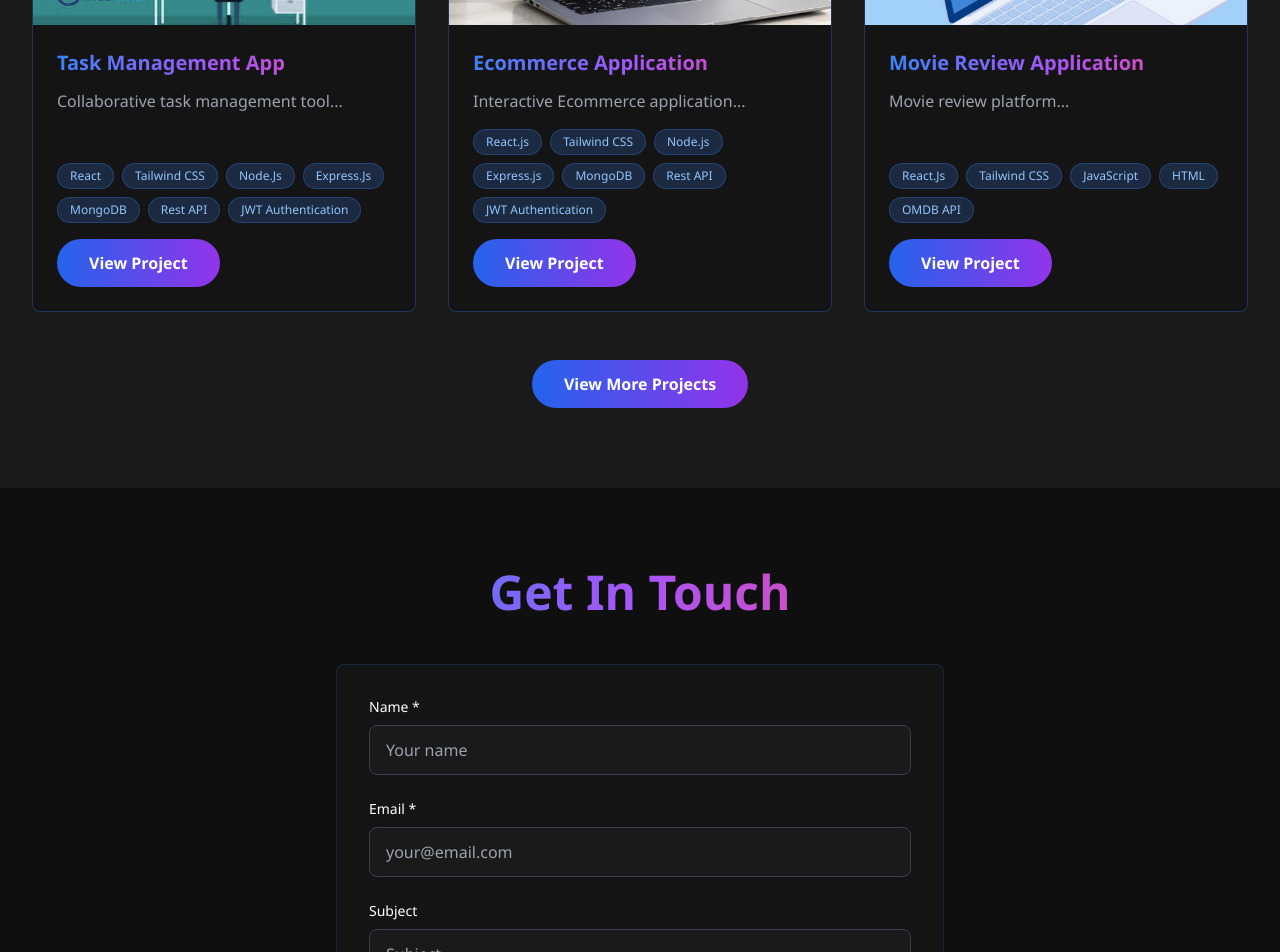
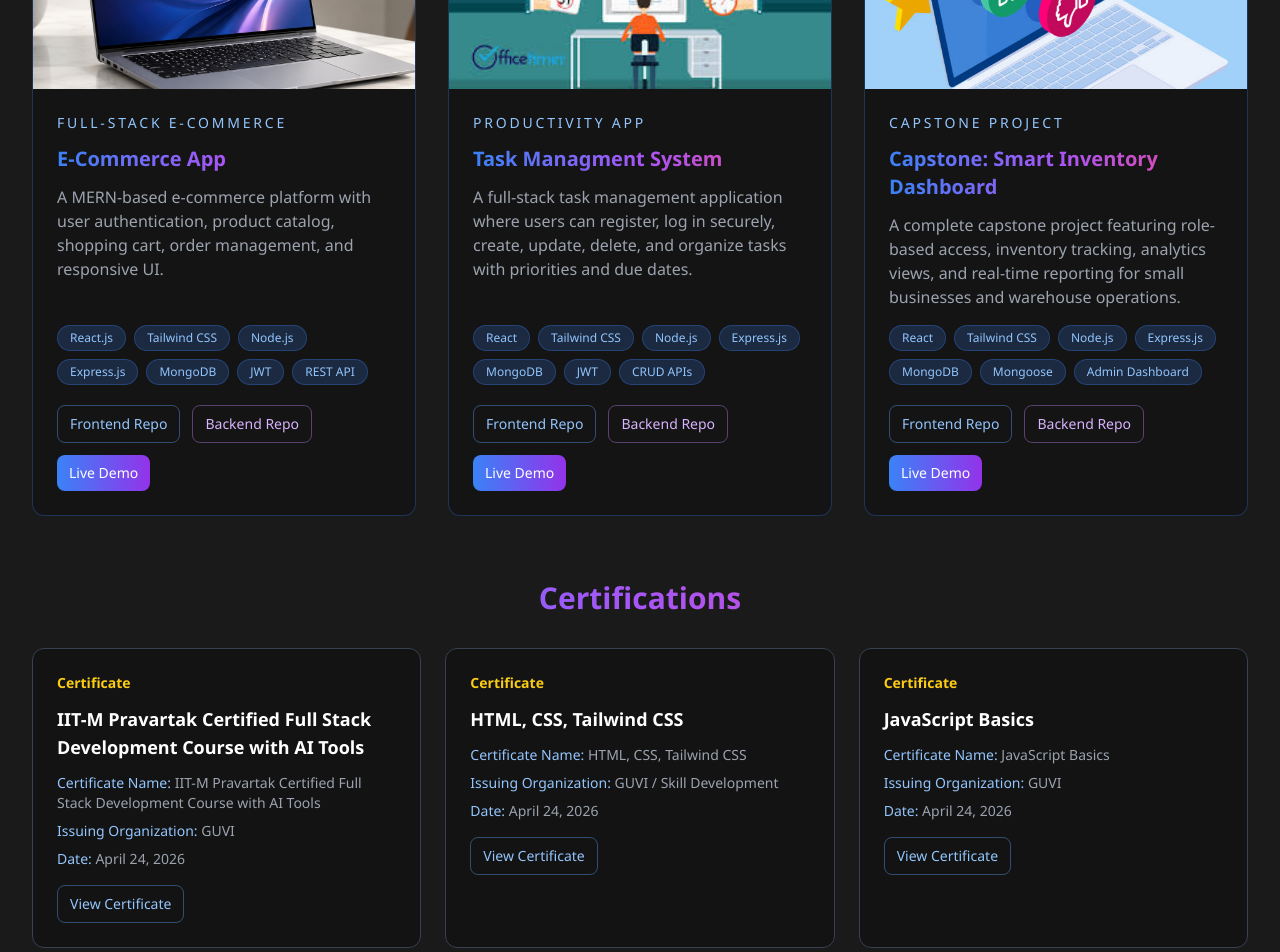
Before and after one commit to Mani-543/PortfolioFrontend, a React (Vite) app: page / in a window 1280 px wide. Shown: the part 3560-4512 px from the top of the page. Built offline with nearby package versions, Linux system fonts and the light colour scheme; no server answers.

Commit message:
Added the changes

```diff
--- a/src/components/ProjectsSection.jsx
+++ b/src/components/ProjectsSection.jsx
@@ -1,37 +1,89 @@
 import { motion } from 'framer-motion'
-import taskImg from "../assets/task.png";
-import ElectroImg from "../assets/Electro.png";
-import movieImg from "../assets/movie.png";
+import taskImg from '../assets/task.png'
+import ElectroImg from '../assets/Electro.png'
+import movieImg from '../assets/movie.png'
 
 export default function ProjectsSection() {
     const projects = [
         {
             id: 1,
-            title: 'Task Management App',
-            description: 'Collaborative task management tool...',
-            technologies: ['React', 'Tailwind CSS', 'Node.Js','Express.Js', 'MongoDB', 'Rest API','JWT Authentication'],
-            image: taskImg,
-            link: 'https://taskmanagementprojectt.netlify.app/'
+            title: 'E-Commerce App',
+            category: 'Full-Stack E-Commerce',
+            description: ' A MERN-based e-commerce platform with user authentication, product catalog, shopping cart, order management, and responsive UI.',
+            technologies: ['React.js', 'Tailwind CSS', 'Node.js', 'Express.js', 'MongoDB', 'JWT', 'REST API'],
+            image: ElectroImg,
+            frontendRepo: 'https://github.com/Mani-543/EcommerceFE',
+            backendRepo: 'https://github.com/Mani-543/EcommerceBE',
+            liveUrl: 'https://ecommerceapo.netlify.app/'
         },
         {
             id: 2,
-            title: 'Ecommerce Application',
-            description: 'Interactive Ecommerce application...',
-            technologies: ['React.js', 'Tailwind CSS', 'Node.js','Express.js', 'MongoDB', 'Rest API', 'JWT Authentication'],
-            image: ElectroImg,
-            link: 'https://ecommerceapo.netlify.app'
+            title: 'Task Managment System',
+            category: 'Productivity App',
+            description: 'A full-stack task management application where users can register, log in securely, create, update, delete, and organize tasks with priorities and due dates.',
+            technologies: ['React', 'Tailwind CSS', 'Node.js', 'Express.js', 'MongoDB', 'JWT', 'CRUD APIs'],
+            image: taskImg,
+            frontendRepo: 'https://github.com/Mani-543/TaskManagerFE',
+            backendRepo: 'https://github.com/Mani-543/TaskManagerBE',
+            liveUrl: 'http://taskmanagementprojectt.netlify.app/',
         },
         {
             id: 3,
-            title: 'Movie Review Application',
-            description: 'Movie review platform...',
-            technologies: ['React.Js', 'Tailwind CSS', 'JavaScript', 'HTML', 'OMDB API'],
+            title: 'Capstone: Smart Inventory Dashboard',
+            category: 'Capstone Project',
+            description: 'A complete capstone project featuring role-based access, inventory tracking, analytics views, and real-time reporting for small businesses and warehouse operations.',
+            technologies: ['React', 'Tailwind CSS', 'Node.js', 'Express.js', 'MongoDB', 'Mongoose', 'Admin Dashboard'],
             image: movieImg,
-            link: 'https://moviereviewappp.netlify.app/'
+            frontendRepo: 'https://github.com/yourusername/inventory-dashboard-frontend',
+            backendRepo: 'https://github.com/yourusername/inventory-dashboard-backend',
+            liveUrl: 'https://inventory-dashboard-demo.netlify.app'
         }
     ]
 
-
+    const certifications = [
+        {
+            name: 'IIT-M Pravartak Certified Full Stack Development Course with AI Tools',
+            organization: 'GUVI',
+            date: 'April 24, 2026',
+            link: 'https://www.zenclass.in/certificateDownload/aEvUhTB4ekSiKMth?download=true'
+        },
+        {
+            name: 'HTML, CSS, Tailwind CSS',
+            organization: 'GUVI / Skill Development',
+            date: 'April 24, 2026',
+            link: 'https://www.zenclass.in/certificateDownload/lPZT5lHiqprodydU?download=true'
+        },
+        {
+            name: 'JavaScript Basics',
+            organization: 'GUVI',
+            date: 'April 24, 2026',
+            link: 'https://www.zenclass.in/certificateDownload/m4CDUKjTImePv5n1?download=true'
+        },
+        {
+            name: 'Advanced JavaScript',
+            organization: 'GUVI',
+            date: 'April 24, 2026',
+            link: 'https://www.zenclass.in/certificateDownload/wJmzKWB18kTFhqw0?download=true'
+        },
+        {
+            name: 'ReactJS',
+            organization: 'GUVI',
+            date: 'April 24, 2026',
+            link: 'https://www.zenclass.in/certificateDownload/exIJ7Lyi0zTj4Q6Y?download=true'
+        },
+        {
+            name: 'Node.js',
+            organization: 'GUVI',
+            date: 'April 24, 2026',
+            link: 'https://www.zenclass.in/certificateDownload/4U1GavUo2fIo1oJJ?download=true'
+        },
+        {
+            name: 'Database',
+            organization: 'GUVI',
+            date: 'April 24, 2026',
+            link: 'https://www.zenclass.in/certificateDownload/UeuOMUsf4jmZkTPm?download=true'
+        }
+    ]
 
     return (
         <section id="projects" className="py-20 bg-dark-800">
@@ -42,9 +94,12 @@ export default function ProjectsSection() {
                 viewport={{ once: true }}
                 className="container-custom"
             >
-                <h2 className="text-4xl md:text-5xl font-bold mb-12 gradient-text text-center">Recent Projects</h2>
+                <h2 className="text-4xl md:text-5xl font-bold mb-4 gradient-text text-center">Featured MERN Projects</h2>
+                <p className="text-gray-400 text-center max-w-3xl mx-auto mb-12">
+                    These projects highlight end-to-end development skills across frontend, backend, database design, authentication, and deployment.
+                </p>
 
-                <div className="grid md:grid-cols-3 gap-8">
+                <div className="grid lg:grid-cols-3 gap-8">
                     {projects.map((project, index) => (
                         <motion.div
                             key={project.id}
@@ -53,7 +108,7 @@ export default function ProjectsSection() {
                             transition={{ duration: 0.6, delay: index * 0.1 }}
                             viewport={{ once: true }}
                             whileHover={{ y: -10 }}
-                            className="bg-dark-900/50 rounded-lg overflow-hidden border border-blue-500/30 hover:border-purple-500/60 transition h-full flex flex-col"
+                            className="bg-dark-900/50 rounded-xl overflow-hidden border border-blue-500/30 hover:border-purple-500/60 transition h-full flex flex-col"
                         >
                             <div className="h-48 overflow-hidden">
                                 <img
@@ -64,10 +119,11 @@ export default function ProjectsSection() {
                             </div>
 
                             <div className="p-6 flex flex-col flex-grow">
+                                <div className="mb-3 text-sm uppercase tracking-[0.2em] text-blue-300">{project.category}</div>
                                 <h3 className="text-xl font-bold mb-3 gradient-text">{project.title}</h3>
                                 <p className="text-gray-400 mb-4 flex-grow">{project.description}</p>
 
-                                <div className="flex flex-wrap gap-2 mb-4">
+                                <div className="flex flex-wrap gap-2 mb-5">
                                     {project.technologies.map((tech, idx) => (
                                         <span
                                             key={idx}
@@ -78,18 +134,74 @@ export default function ProjectsSection() {
                                     ))}
                                 </div>
 
-                                <a
-                                    href={project.link}
-                                    target="_blank"
-                                    rel="noopener noreferrer"
-                                    className="btn-primary text-white hover:shadow-lg hover:shadow-blue-600/50 cursor-pointer w-fit"
-                                >
-                                    View Project
-                                </a>
+                                <div className="flex flex-wrap gap-3">
+                                    <a
+                                        href={project.frontendRepo}
+                                        target="_blank"
+                                        rel="noopener noreferrer"
+                                        className="text-sm px-3 py-2 rounded-lg border border-blue-400/40 text-blue-300 hover:bg-blue-500/20 transition"
+                                    >
+                                        Frontend Repo
+                                    </a>
+                                    <a
+                                        href={project.backendRepo}
+                                        target="_blank"
+                                        rel="noopener noreferrer"
+                                        className="text-sm px-3 py-2 rounded-lg border border-purple-400/40 text-purple-300 hover:bg-purple-500/20 transition"
+                                    >
+                                        Backend Repo
+                                    </a>
+                                    <a
+                                        href={project.liveUrl}
+                                        target="_blank"
+                                        rel="noopener noreferrer"
+                                        className="text-sm px-3 py-2 rounded-lg bg-gradient-to-r from-blue-500 to-purple-600 text-white hover:shadow-lg hover:shadow-blue-500/30 transition"
+                                    >
+                                        Live Demo
+                                    </a>
+                                </div>
                             </div>
                         </motion.div>
                     ))}
                 </div>
+
+                <motion.div
+                    initial={{ opacity: 0 }}
+                    whileInView={{ opacity: 1 }}
+                    transition={{ duration: 0.8, delay: 0.3 }}
+                    viewport={{ once: true }}
+                    className="mt-16"
+                >
+                    <h3 className="text-3xl font-bold mb-8 gradient-text text-center">Certifications</h3>
+                    <div className="grid md:grid-cols-3 gap-6">
+                        {certifications.map((cert, index) => (
+                            <motion.div
+                                key={cert.name}
+                                initial={{ opacity: 0, y: 15 }}
+                                whileInView={{ opacity: 1, y: 0 }}
+                                transition={{ duration: 0.5, delay: index * 0.1 }}
+                                viewport={{ once: true }}
+                                className="bg-dark-900/60 border border-gray-700 rounded-xl p-6"
+                            >
+                                <div className="text-sm font-semibold text-yellow-400 mb-3">Certificate</div>
+                                <h4 className="text-lg font-semibold text-white mb-3">{cert.name}</h4>
+                                <div className="space-y-2 text-sm text-gray-400">
+                                    <p><span className="text-blue-300">Certificate Name:</span> {cert.name}</p>
+                                    <p><span className="text-blue-300">Issuing Organization:</span> {cert.organization}</p>
+                                    <p><span className="text-blue-300">Date:</span> {cert.date}</p>
+                                </div>
+                                <a
+                                    href={cert.link}
+                                    target="_blank"
+                                    rel="noopener noreferrer"
+                                    className="inline-flex mt-4 text-sm px-3 py-2 rounded-lg border border-blue-400/40 text-blue-300 hover:bg-blue-500/20 transition"
+                                >
+                                    View Certificate
+                                </a>
+                            </motion.div>
+                        ))}
+                    </div>
+                </motion.div>
 
                 <motion.div
                     initial={{ opacity: 0 }}
@@ -102,7 +214,7 @@ export default function ProjectsSection() {
                         href="#contact"
                         className="btn-primary inline-block text-white"
                     >
-                        View More Projects
+                        Let’s Build Something Great
                     </a>
                 </motion.div>
             </motion.div>
```
